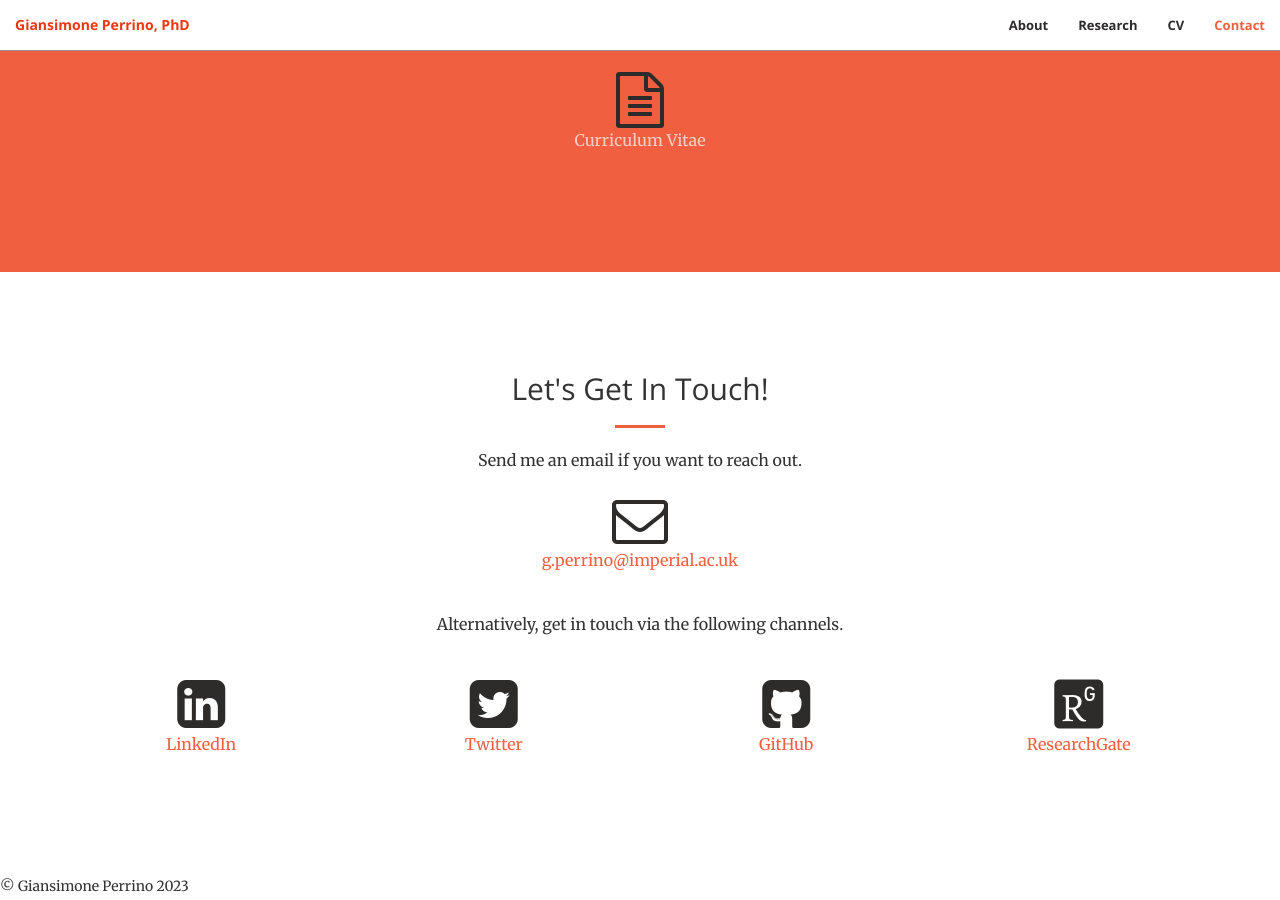
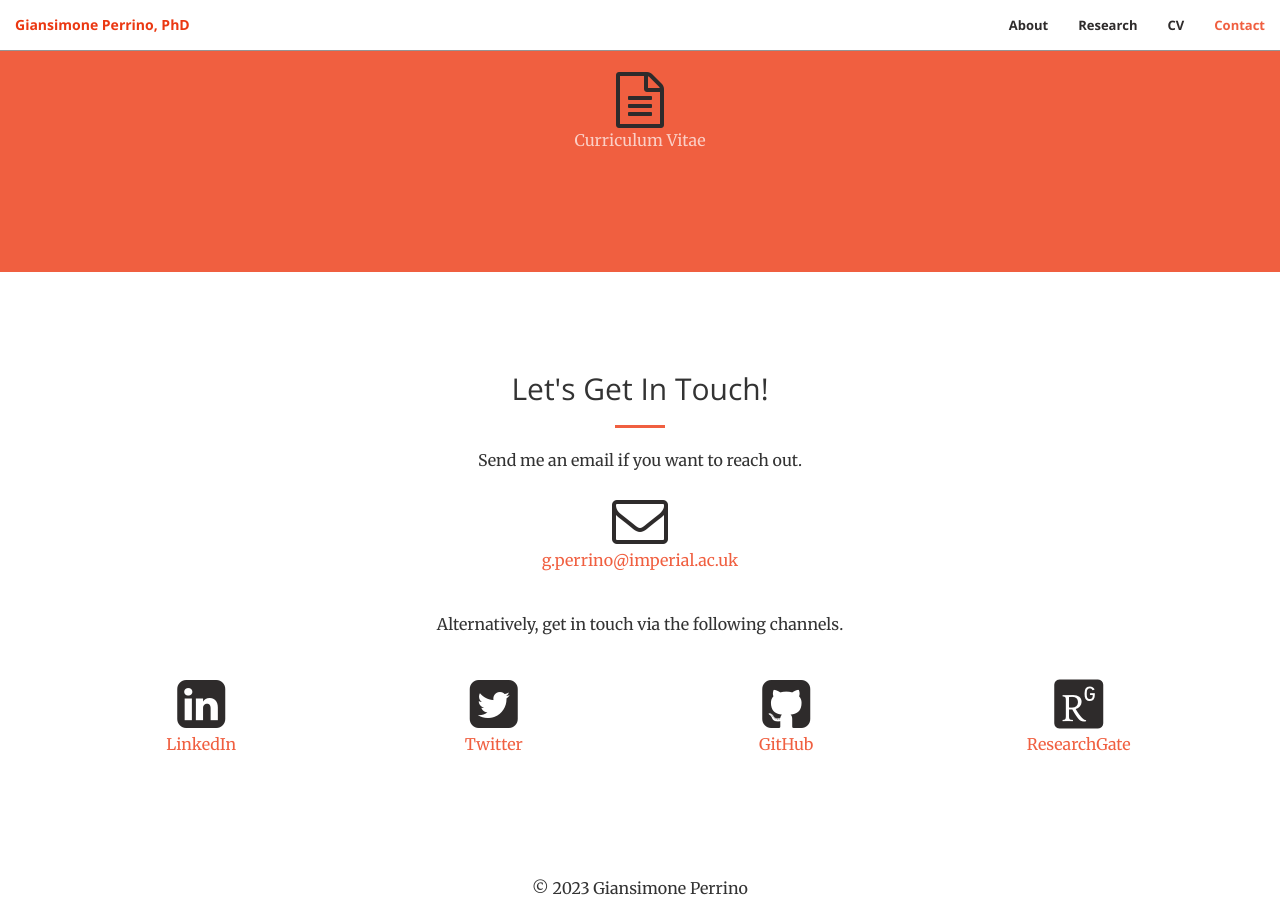
Before and after one commit to giansimone/giansimone.github.io, a Jekyll site: the page built from index.html, in a window 1280 px wide and 900 px high, scrolled down 2028 px. Built offline with Jekyll 4.4.1, drawn with Linux system fonts in a browser that asks for light colours; some web fonts are replaced.

Commit message:
Change footer to align text

```diff
--- a/_includes/footer.html
+++ b/_includes/footer.html
@@ -1,3 +1,3 @@
 <footer>
-    &copy; Giansimone Perrino 2023
+    <p class="text-center">&copy; 2023 Giansimone Perrino</p>
 </footer>
```
